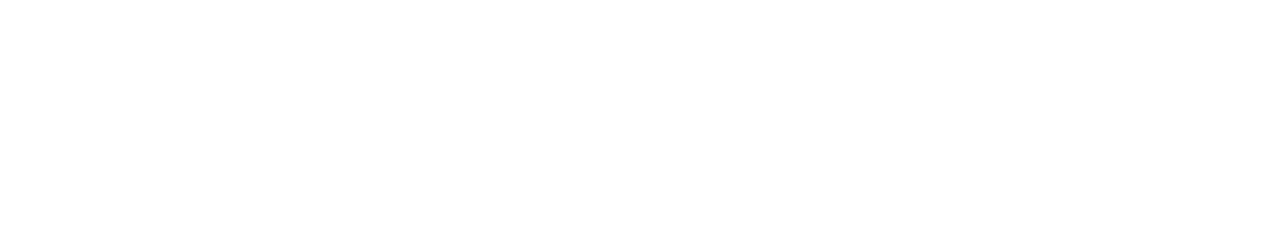
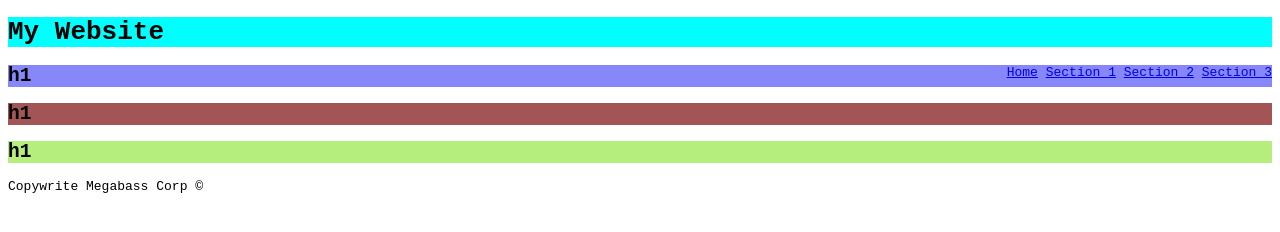
Before and after one commit to jmegabassd/Week-1-Assignment, a plain HTML site: page index.html in a window 1280 px wide. Drawn offline with Linux system fonts and the light colour scheme.

Commit message:
Initial layout

```diff
--- a/index.html
+++ b/index.html
@@ -4,6 +4,30 @@
     <meta charset="UTF-8" />
     <meta name="viewport" content="width=device-width, initial-scale=1.0" />
     <title>Document</title>
+    <link rel="stylesheet" href="style.css" />
   </head>
-  <body></body>
+
+  <body>
+    <header class="header">
+      <h1>My Website</h1>
+      <nav class="navlinks">
+        <a href="#top">Home</a>
+        <a href="#section1">Section 1</a>
+        <a href="#section2">Section 2</a>
+        <a href="#section3">Section 3</a>
+      </nav>
+    </header>
+    <div class="mainclass">
+      <section id="section1">
+        <h1>h1</h1>
+      </section>
+      <section id="section2">
+        <h1>h1</h1>
+      </section>
+      <section id="section3">
+        <h1>h1</h1>
+      </section>
+    </div>
+    <footer>Copywrite Megabass Corp ©</footer>
+  </body>
 </html>
--- a/style.css
+++ b/style.css
@@ -1,3 +1,32 @@
 * {
   box-sizing: border-box;
+  font-family: monospace;
 }
+
+.header {
+  position: sticky;
+  top: 0;
+  background-color: aqua;
+}
+
+.navlinks {
+  float: right;
+  a:hover {
+    color: deeppink;
+  }
+}
+
+#section1 {
+  background-color: rgb(135, 135, 250);
+}
+
+#section2 {
+  background-color: rgb(163, 85, 85);
+}
+
+#section3 {
+  background-color: rgb(181, 238, 125);
+}
+
+.mainclass {
+}
```
